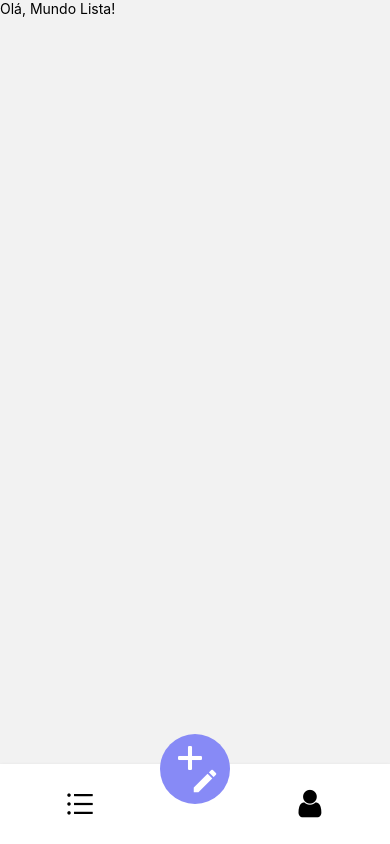
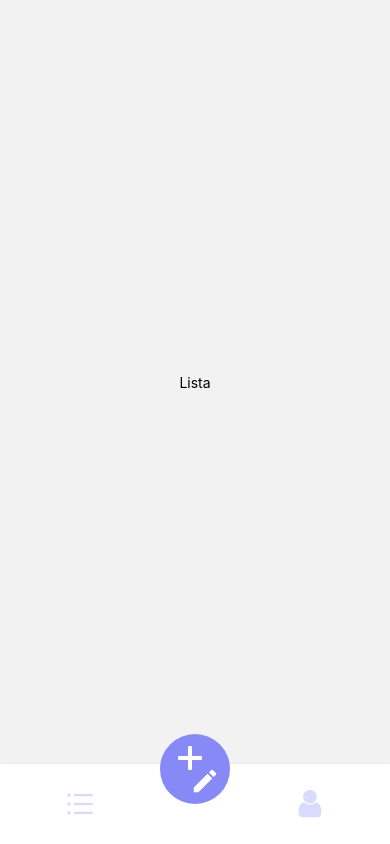
Before and after one commit to Victor090608/ProjetosMobile, a React Native app: screen /BottomRoutes in a window 390 px wide. Built offline with nearby package versions, Linux system fonts and the light colour scheme.

Commit message:
Finalizando o bottom navigation. deixando os botoes com opacidade ao clicar, atribuindo metodo de voltar de forma mais segura

```diff
--- a/src/components/Custom TabBar/index.tsx
+++ b/src/components/Custom TabBar/index.tsx
@@ -2,36 +2,46 @@
 import { Text, Touchable, TouchableOpacity, View } from "react-native";
 import { style } from "./styles";
 import { AntDesign, Entypo, FontAwesome, MaterialIcons } from '@expo/vector-icons';
+import { themas } from "../../global/themes";
 
 export default ({ state, navigation }: any) => {
+    const go = (screenName: string) => {
+        navigation.navigate(screenName)
+    }
     return (
         <View style={style.tabArea}>
-            <TouchableOpacity style={style.tabItem}>
+            <TouchableOpacity style={style.tabItem} onPress={() => go("List")}>
                 <AntDesign
                     name="bars"
-                    style={{ fontSize: 32 }}
+                    style={{ opacity: state.index === 1 ? 1: 0.3,
+                        color: themas.colors.primary,
+                        fontSize: 32
+                     }}
                 />
             </TouchableOpacity>
             <TouchableOpacity style={style.tabItemButton}>
-                <View style={{width: '100%', left: 10, top: 4}}>
+                <View style={{ width: '100%', left: 10, top: 4 }}>
                     <Entypo
                         name="plus"
                         size={40}
                         color={'#FFF'}
                     />
                 </View>
-                <View style={{flexDirection: 'row-reverse', width: '100%', right: 10, bottom: 10}}>
+                <View style={{ flexDirection: 'row-reverse', width: '100%', right: 10, bottom: 10 }}>
                     <MaterialIcons
                         name="edit"
-                        style={{color: '#FFF'}}
+                        style={{ color: '#FFF' }}
                         size={30}
                     />
                 </View>
             </TouchableOpacity>
-            <TouchableOpacity style={style.tabItem}>
+            <TouchableOpacity style={style.tabItem} onPress={() => go("User")}>
                 <FontAwesome
                     name="user"
-                    style={{ fontSize: 32 }}
+                    style={{ opacity: state.index === 1 ? 1 : 0.3,
+                        color: themas.colors.primary,
+                        fontSize: 32
+                     }}
                 />
             </TouchableOpacity>
         </View>
--- a/src/pages/list/index.tsx
+++ b/src/pages/list/index.tsx
@@ -1,11 +1,11 @@
 import React from "react";
 
-import { Text } from "react-native";
+import { Text, View } from "react-native";
 
-export default function List () {
+export default function List() {
     return (
-        <Text>
-            Olá, Mundo Lista!
-        </Text>
+        <View style={{ flex: 1, justifyContent: 'center', alignItems: 'center' }}>
+            <Text>Lista</Text>
+        </View>
     )
 }
--- a/src/pages/login/index.tsx
+++ b/src/pages/login/index.tsx
@@ -25,7 +25,7 @@
                 return Alert.alert('Atenção', 'Informe os campos obrigatórios!');
             }
 
-            navigation.navigate("BottomRoutes")
+            navigation.reset({routes: [{name: "BottomRoutes"}]})
 
             console.log("Funcionou!");
 
--- a/src/pages/user/index.tsx
+++ b/src/pages/user/index.tsx
@@ -1,11 +1,11 @@
 import React from "react";
 
-import { Text } from "react-native";
+import { Text, View } from "react-native";
 
-export default function User () {
+export default function User() {
     return (
-        <Text>
-        Olá, Mundo User!
-        </Text>
+        <View style={{ flex: 1, justifyContent: 'center', alignItems: 'center' }}>
+            <Text>Lista</Text>
+        </View>
     )
 }
```
